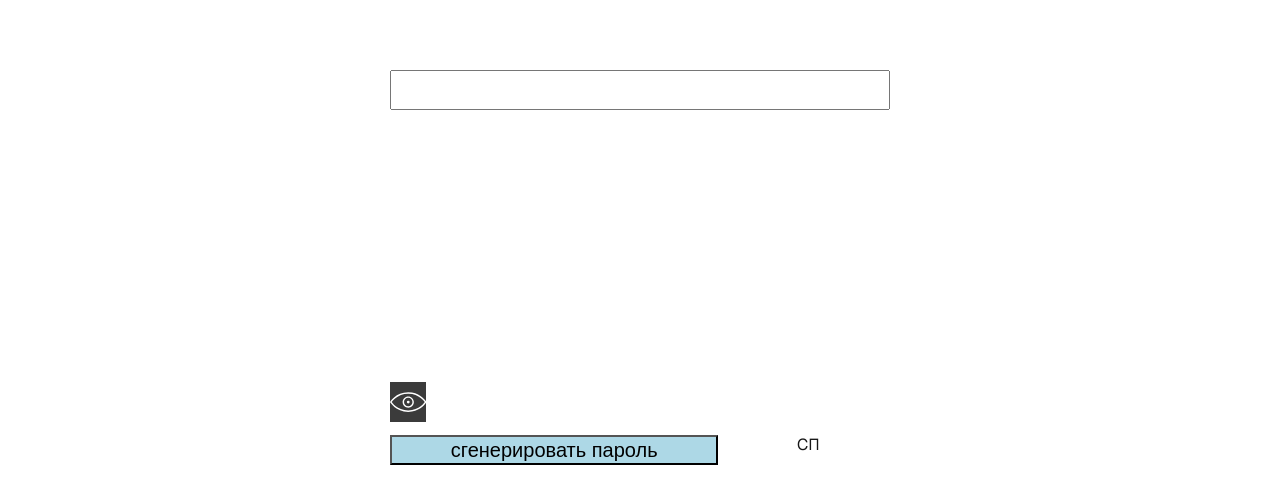
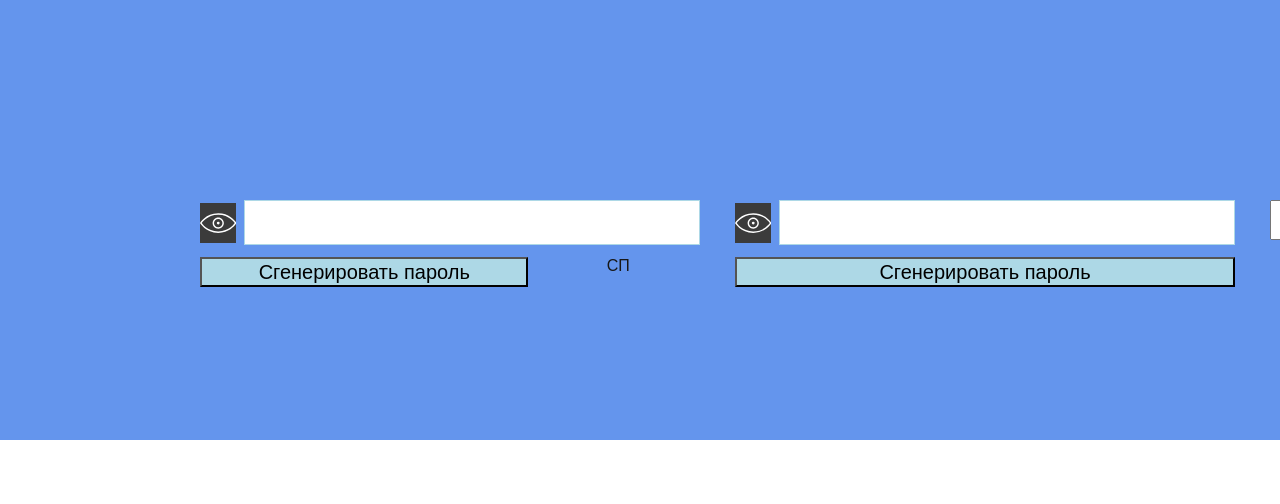
Before and after one commit to RuslanZaytsev/Andorra, a Next.js app in the folder andorra/: page / in a window 1280 px wide. Shown: the top 504 px of the page. Built offline with nearby package versions, Linux system fonts and the light colour scheme.

Commit message:
исправления юай, удален пассворд инпут, расширен компонент инпут

```diff
--- a/andorra/src/app/page.module.css
+++ b/andorra/src/app/page.module.css
@@ -1,121 +1,19 @@
+@import "../../src/shared/styles/mixins.scss";
+
 .page {
-  --gray-rgb: 0, 0, 0;
-  --gray-alpha-200: rgba(var(--gray-rgb), 0.08);
-  --gray-alpha-100: rgba(var(--gray-rgb), 0.05);
-
-  --button-primary-hover: #383838;
-  --button-secondary-hover: #f2f2f2;
-
-  display: grid;
-  grid-template-rows: 20px 1fr 20px;
-  align-items: center;
-  justify-items: center;
-  min-height: 100svh;
-  padding: 80px;
-  gap: 64px;
-  font-family: var(--font-geist-sans);
-}
-
-@media (prefers-color-scheme: dark) {
-  .page {
-    --gray-rgb: 255, 255, 255;
-    --gray-alpha-200: rgba(var(--gray-rgb), 0.145);
-    --gray-alpha-100: rgba(var(--gray-rgb), 0.06);
-
-    --button-primary-hover: #ccc;
-    --button-secondary-hover: #1a1a1a;
-  }
+    display: flex;
+    /*flex-direction: column;*/
+    width: 100%;
+    height: 100%;
+    padding: 200px;
+    gap: 64px;
+    background-color: cornflowerblue;
 }
 
 .main {
-  display: flex;
-  flex-direction: column;
-  gap: 35px;
-  grid-row-start: 2;
+    width: 100%;
+    height: 100%;
+    display: flex;
+    gap: 35px;
+    grid-row-start: 2;
 }
-
-a.primary {
-  background: var(--foreground);
-  color: var(--background);
-  gap: 8px;
-}
-
-a.secondary {
-  border-color: var(--gray-alpha-200);
-  min-width: 158px;
-}
-
-.footer {
-  grid-row-start: 3;
-  display: flex;
-  gap: 24px;
-}
-
-.footer a {
-  display: flex;
-  align-items: center;
-  gap: 8px;
-}
-
-.footer img {
-  flex-shrink: 0;
-}
-
-/* Enable hover only on non-touch devices */
-@media (hover: hover) and (pointer: fine) {
-  a.primary:hover {
-    background: var(--button-primary-hover);
-    border-color: transparent;
-  }
-
-  a.secondary:hover {
-    background: var(--button-secondary-hover);
-    border-color: transparent;
-  }
-
-  .footer a:hover {
-    text-decoration: underline;
-    text-underline-offset: 4px;
-  }
-}
-
-@media (max-width: 600px) {
-  .page {
-    padding: 32px;
-    padding-bottom: 80px;
-  }
-
-  .main {
-    align-items: center;
-  }
-
-  .main ol {
-    text-align: center;
-  }
-
-  .ctas {
-    flex-direction: column;
-  }
-
-  .ctas a {
-    font-size: 14px;
-    height: 40px;
-    padding: 0 16px;
-  }
-
-  a.secondary {
-    min-width: auto;
-  }
-
-  .footer {
-    flex-wrap: wrap;
-    align-items: center;
-    justify-content: center;
-  }
-}
-
-@media (prefers-color-scheme: dark) {
-  .logo {
-    filter: invert();
-  }
-}
--- a/andorra/src/app/page.tsx
+++ b/andorra/src/app/page.tsx
@@ -1,16 +1,16 @@
-import { CustomInput } from "@/shared/components/CustomInput/CustomInput";
-import { PasswordInput } from "@/shared/components/PasswordInput/PasswordInput";
+import {Input} from "@/shared/components/Input/Input";
 import styles from "./page.module.css";
 
 export default function Home() {
     return (
         <div className={styles.page}>
             <main className={styles.main}>
-        <PasswordInput type="password" passDifficultylevel={true} />
+                <Input type={"password"} passDifficultylevel={true}/>
+                <Input type={"password"} passDifficultylevel={false}/>
+                <Input type={"text"} passDifficultylevel={true}/>
+                <Input type={"number"} passDifficultylevel={true}/>
             </main>
-      <section>
-        <CustomInput type="text" />
-      </section>
         </div>
     );
 }
+//
--- a/andorra/src/shared/components/CustomInput/CustomInput.module.scss
+++ /dev/null
@@ -1,12 +0,0 @@
-@import "../../styles/mixins.scss";
-
-.wrapper {
-  @include inputWrapper;
-}
-
-.input {
-  width: 100%;
-  height: 100%;
-  font-size: 20px;
-  padding: 10px;
-}
--- a/andorra/src/shared/components/CustomInput/CustomInput.tsx
+++ /dev/null
@@ -1,13 +0,0 @@
-import styles from "./CustomInput.module.scss";
-
-interface ICustomInputProps {
-  type: "text" | "password" | "number";
-}
-
-export const CustomInput = ({ type }: ICustomInputProps) => {
-  return (
-    <div className={styles.wrapper}>
-      <input type={type} className={styles.input} />
-    </div>
-  );
-};
--- a/andorra/src/shared/components/PasswordInput/PasswordInput.module.scss
+++ b/andorra/src/shared/components/Input/Input.module.scss
@@ -1,17 +1,40 @@
 @import "../../styles/mixins.scss";
+
+
+.wrapper {
+  @include inputWrapper;
+}
+
+.inputText  {
+  width: 100%;
+  height: 100%;
+  font-size: 20px;
+  padding: 10px;
+}
 
 .mainWrapper {
   @include inputWrapper;
 }
 
-.withoutTypePassword {
-  @include width100Height100;
-  font-size: 20px;
-  padding: 10px;
+.inputWithIconFlexContainer {
+  @include columnFlexCenterWithoutAlign;
 }
 
-.inputWithIconFlexContainer {
-  @include columnFlexCenterWithoutAlign;
+.input {
+  @include rowFlexCenter;
+  gap: 8px;
+
+  .icon {
+    background-color: #3b3b3b;
+  }
+
+  .field {
+    @include width100Height100;
+    font-size: 20px;
+    padding: 10px;
+    border: none;
+    border: 1px solid lightblue;
+  }
 }
 
 .button {
@@ -34,19 +57,3 @@
     cursor: pointer;
   }
 }
-
-.input {
-  @include rowFlexCenter;
-  gap: 8px;
-
-  .icon {
-    background-color: #3b3b3b;
-  }
-
-  .field {
-    @include width100Height100;
-    font-size: 20px;
-    padding: 10px;
-    border: none;
-  }
-}
--- /dev/null
+++ b/andorra/src/shared/components/Input/Input.tsx
@@ -0,0 +1,46 @@
+import {EyeOpen} from "@/shared/Icons/EyeOpen";
+import styles from "./Input.module.scss";
+
+interface IInputProps {
+    type: "text" | "password" | "number";
+    passDifficultylevel: boolean;
+}
+
+export const Input = ({type, passDifficultylevel}: IInputProps) => {
+
+    const passwordInput = () => {
+        return (
+            <div className={styles.mainWrapper}>
+                <div className={styles.inputWithIconFlexContainer}>
+                    <section className={styles.input}>
+                        <EyeOpen className={styles.icon}/>
+                        <input type="password" className={styles.field}/>
+                    </section>
+                </div>
+                <section className={styles.button}>
+                    <button type="button">Сгенерировать пароль</button>
+                    {passDifficultylevel && <p>{"СП"}</p>}
+                </section>
+            </div>
+        );
+    };
+
+    const baseInput = (type: 'text' | 'number') => {
+        return <input type={type} className={styles.inputText}/>;
+    };
+
+    const renderInput = () => {
+        if (type === 'password') {
+            return passwordInput();
+        }
+        if (type === 'text' || type === 'number') {
+            return baseInput(type);
+        }
+    };
+
+    return (
+        <div className={styles.wrapper}>
+            {renderInput()}
+        </div>
+    );
+};
--- a/andorra/src/shared/components/PasswordInput/PasswordInput.tsx
+++ /dev/null
@@ -1,41 +0,0 @@
-import { EyeOpen } from "@/shared/Icons/EyeOpen";
-import styles from "./PasswordInput.module.scss";
-
-interface IPasswordInputProps {
-  type: "text" | "password" | "number";
-  passDifficultylevel: boolean;
-}
-
-export const PasswordInput = ({
-  type,
-  passDifficultylevel,
-}: IPasswordInputProps) => {
-  const isTypePassword = type === "password";
-
-  return (
-    <div className={styles.mainWrapper}>
-      {!isTypePassword && (
-        <input type={type} className={styles.withoutTypePassword} />
-      )}
-
-      {isTypePassword && (
-        <>
-          <div className={styles.inputWithIconFlexContainer}>
-            <section className={styles.input}>
-              <EyeOpen className={styles.icon} />
-              <input type={type} className={styles.field} />
-            </section>
-          </div>
-          <section className={styles.button}>
-            <button type="button">сгенерировать пароль</button>
-            {passDifficultylevel && <p>{"СП"}</p>}
-          </section>
-        </>
-      )}
-    </div>
-  );
-};
-
-// для брата вадика - думал создать отдельный компонент инпут пассворд и отдать туда все что с 20
-// строки но не стал, подумал что не время разносить и рефачить, надо базу усваивать и дальше
-// уже все эти жонглирвания
```
Also changed, not shown: andorra/src/shared/components/PasswordInput/task.txt (deleted). Lines whose indentation alone changed are shown as unchanged.
